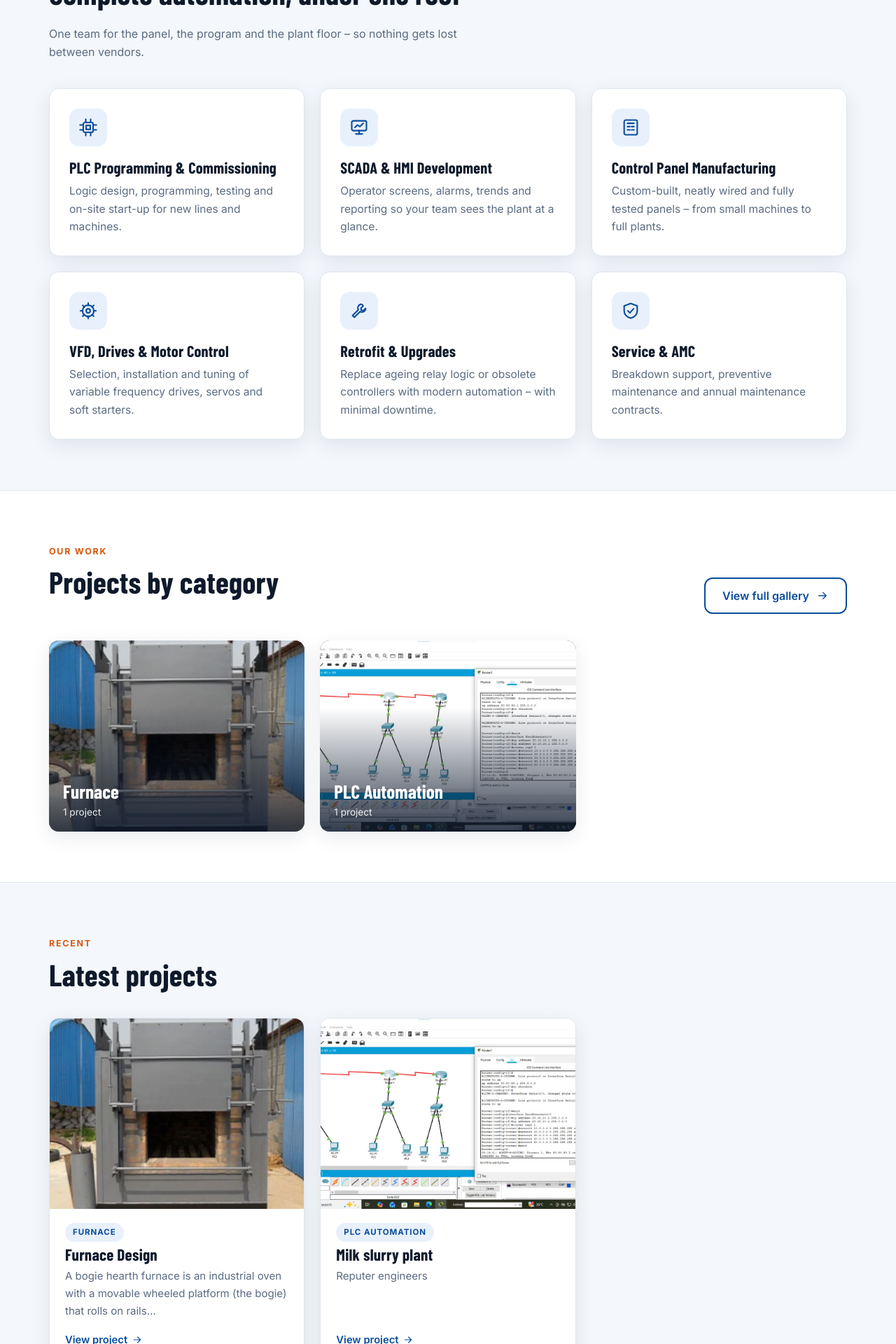
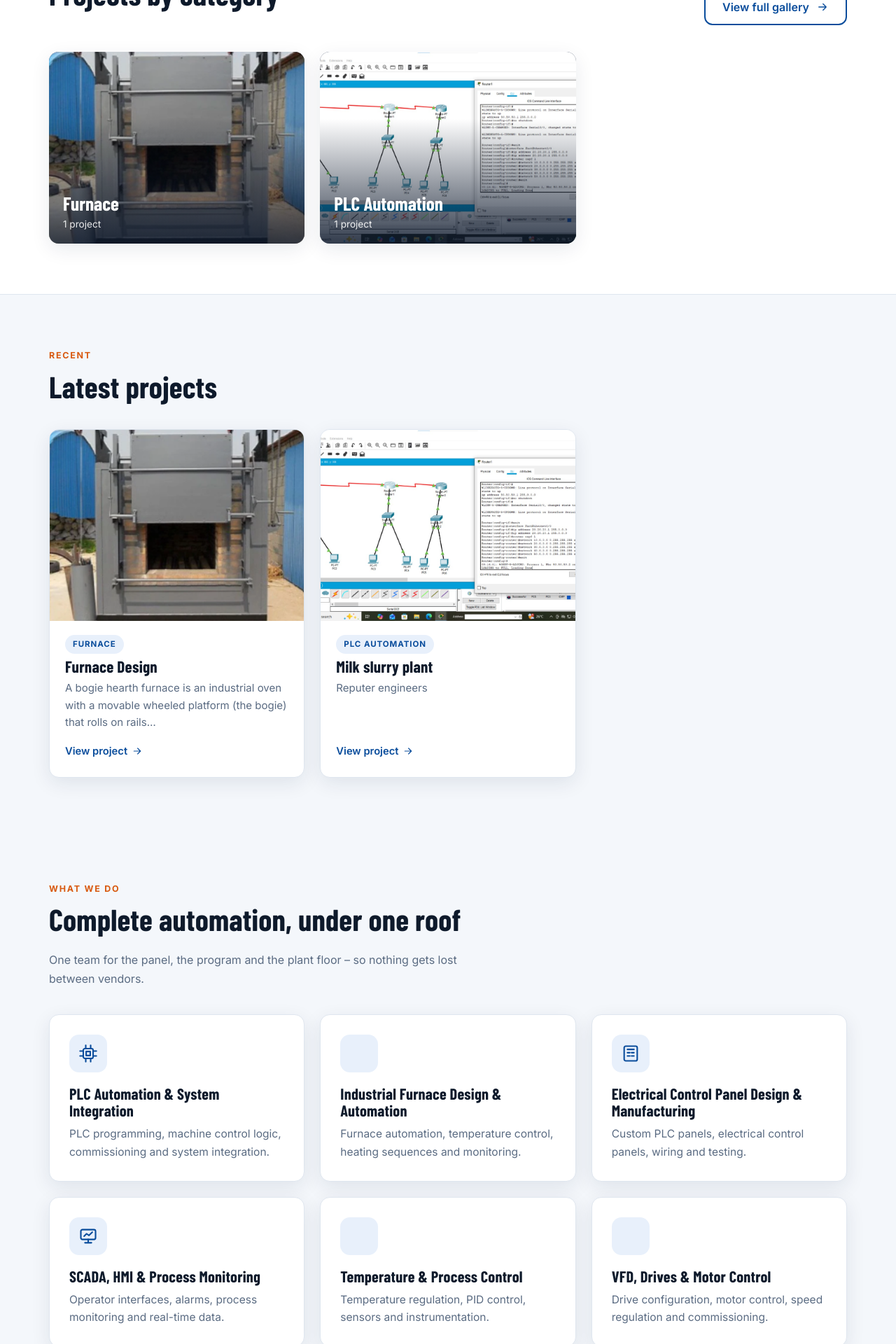
Before and after one commit to AtharvaNarale-code/Spine-Automation, a Flask app: page / in a window 1280 px wide. Shown: the part 920-2840 px from the top of the page at 70% size. Run offline with Flask 3, Linux system fonts and the light colour scheme; data comes from the database, SQL or seed files in the repository; some libraries are stand-ins or nearby versions.

Commit message:
Structural change:Shift services to bottom

```diff
--- a/app.py
+++ b/app.py
@@ -85,29 +85,32 @@ PLACEHOLDER_PHONE = COMPANY["phone_display"] == "+91 9822437473"
 
 SERVICES = [
 
-    ("chip", "PLC Programming & Commissioning",
-
-     "Logic design, programming, testing and on-site start-up for new lines and machines."),
-
-    ("monitor", "SCADA & HMI Development",
-
-     "Operator screens, alarms, trends and reporting so your team sees the plant at a glance."),
-
-    ("panel", "Control Panel Manufacturing",
-
-     "Custom-built, neatly wired and fully tested panels – from small machines to full plants."),
-
-    ("drive", "VFD, Drives & Motor Control",
-
-     "Selection, installation and tuning of variable frequency drives, servos and soft starters."),
-
-    ("wrench", "Retrofit & Upgrades",
-
-     "Replace ageing relay logic or obsolete controllers with modern automation – with minimal downtime."),
-
-    ("shield", "Service & AMC",
-
-     "Breakdown support, preventive maintenance and annual maintenance contracts."),
+    ("chip", "PLC Automation & System Integration",
+     "PLC programming, machine control logic, commissioning and system integration."),
+
+    ("flame", "Industrial Furnace Design & Automation",
+     "Furnace automation, temperature control, heating sequences and monitoring."),
+
+    ("panel", "Electrical Control Panel Design & Manufacturing",
+     "Custom PLC panels, electrical control panels, wiring and testing."),
+
+    ("monitor", "SCADA, HMI & Process Monitoring",
+     "Operator interfaces, alarms, process monitoring and real-time data."),
+
+    ("gauge", "Temperature & Process Control",
+     "Temperature regulation, PID control, sensors and instrumentation."),
+
+    ("zap", "VFD, Drives & Motor Control",
+     "Drive configuration, motor control, speed regulation and commissioning."),
+
+    ("settings", "Industrial Electrical & Automation Engineering",
+     "Integrated electrical, instrumentation and industrial automation solutions."),
+
+    ("refresh-cw", "PLC Modernization & System Revamping",
+     "PLC replacement and control upgrades for improved reliability."),
+
+    ("wrench", "Breakdown Support & Preventive Maintenance",
+     "Fault diagnosis, preventive maintenance and downtime reduction."),
 
 ]
 
--- a/requirements.txt
+++ b/requirements.txt
@@ -1,4 +1,4 @@
 Flask>=3.0
 Pillow>=10.0
 gunicorn>=22.0
-psycopg[binary]
+psycopg[binary]>=2.9
--- a/templates/admin_dashboard.html
+++ b/templates/admin_dashboard.html
@@ -7,8 +7,6 @@
   <a class="btn btn-p" href="{{ url_for('admin_project_new') }}">{{ icon('plus', 18) }} Add project</a>
 </div>
 
-{% if warn_password %}<div class="flash warn"><b>Change the default admin password.</b> You are still using the built-in password. Set the <code>ADMIN_PASSWORD</code> (and optionally <code>ADMIN_USERNAME</code>) environment variable before going live.</div>{% endif %}
-{% if warn_phone %}<div class="flash warn"><b>Add your real contact details.</b> The phone number on the site is still a placeholder. Edit the <code>COMPANY</code> block at the top of <code>app.py</code> (or set <code>COMPANY_PHONE</code>, <code>COMPANY_EMAIL</code>, <code>COMPANY_ADDRESS</code>).</div>{% endif %}
 
 <div class="stats">
   <div class="card stat"><b>{{ stats.projects }}</b><span>Projects published</span></div>
--- a/templates/home.html
+++ b/templates/home.html
@@ -1,3 +1,4 @@
+
 {% extends 'base.html' %}
 {% from '_icons.html' import icon %}
 {% block content %}
@@ -8,13 +9,21 @@
       <span class="eyebrow">Industrial Automation Experts</span>
       <h1>PLC &amp; Automation Solutions That <em>Keep Your Plant Running</em></h1>
       <p class="lead">From control panels to PLC programming, SCADA and drives – {{ company.name }} designs, builds and commissions automation that is reliable, documented and supported long after start-up.</p>
+
       <div class="hero-cta">
         <a class="btn btn-call big" href="{{ company.phone_href }}">
           <span class="bub">{{ icon('phone', 24) }}</span>
-          <span><span class="l1">Call us now</span><span class="l2">{{ company.phone_display }}</span></span>
+          <span>
+            <span class="l1">Call us now</span>
+            <span class="l2">{{ company.phone_display }}</span>
+          </span>
         </a>
-        <a class="btn btn-ghost btn-lg" href="{{ url_for('contact') }}#form">{{ icon('send', 20) }} Request a Quote</a>
+
+        <a class="btn btn-ghost btn-lg" href="{{ url_for('contact') }}#form">
+          {{ icon('send', 20) }} Request a Quote
+        </a>
       </div>
+
       <ul class="ticks">
         <li>{{ icon('check', 18) }} Panel to commissioning</li>
         <li>{{ icon('check', 18) }} Fast response</li>
@@ -24,14 +33,17 @@
 
     <svg class="hero-art" viewBox="0 0 520 440" role="img" aria-label="Illustration of an industrial control panel with PLC modules">
       <defs>
-        <linearGradient id="pg" x1="0" y1="0" x2="0" y2="1"><stop offset="0" stop-color="#fff"/><stop offset="1" stop-color="#e7eff9"/></linearGradient>
+        <linearGradient id="pg" x1="0" y1="0" x2="0" y2="1">
+          <stop offset="0" stop-color="#fff"/>
+          <stop offset="1" stop-color="#e7eff9"/>
+        </linearGradient>
       </defs>
+
       <rect x="30" y="24" width="460" height="392" rx="20" fill="url(#pg)" stroke="#c4d3e7" stroke-width="2"/>
       <rect x="54" y="48" width="412" height="16" rx="8" fill="#d6e2f2"/>
       <rect x="54" y="226" width="412" height="16" rx="8" fill="#d6e2f2"/>
-      <!-- DIN rail -->
       <rect x="54" y="150" width="412" height="7" fill="#b3c3d9"/>
-      <!-- PLC modules -->
+
       <g stroke="#b3c3d9" stroke-width="1.5">
         <rect x="70" y="86" width="62" height="118" rx="7" fill="#fff"/>
         <rect x="140" y="86" width="62" height="118" rx="7" fill="#fff"/>
@@ -39,29 +51,65 @@
         <rect x="280" y="86" width="62" height="118" rx="7" fill="#fff"/>
         <rect x="350" y="86" width="62" height="118" rx="7" fill="#fff"/>
       </g>
+
       <rect x="70" y="86" width="62" height="20" rx="7" fill="#0a4d9c"/>
       <rect x="140" y="86" width="62" height="20" rx="7" fill="#0a4d9c"/>
       <rect x="210" y="86" width="62" height="20" rx="7" fill="#0a4d9c"/>
       <rect x="280" y="86" width="62" height="20" rx="7" fill="#0a4d9c"/>
       <rect x="350" y="86" width="62" height="20" rx="7" fill="#f26a1b"/>
+
       <g>
-        <circle class="led" cx="84" cy="124" r="4.5" fill="#22c55e"/><circle class="led b" cx="100" cy="124" r="4.5" fill="#22c55e"/><circle class="led c" cx="116" cy="124" r="4.5" fill="#f26a1b"/>
-        <circle class="led b" cx="154" cy="124" r="4.5" fill="#22c55e"/><circle class="led" cx="170" cy="124" r="4.5" fill="#22c55e"/><circle class="led c" cx="186" cy="124" r="4.5" fill="#22c55e"/>
-        <circle class="led c" cx="224" cy="124" r="4.5" fill="#22c55e"/><circle class="led" cx="240" cy="124" r="4.5" fill="#22c55e"/><circle class="led b" cx="256" cy="124" r="4.5" fill="#22c55e"/>
-        <circle class="led" cx="294" cy="124" r="4.5" fill="#22c55e"/><circle class="led c" cx="310" cy="124" r="4.5" fill="#f26a1b"/><circle class="led b" cx="326" cy="124" r="4.5" fill="#22c55e"/>
-        <circle class="led b" cx="364" cy="124" r="4.5" fill="#22c55e"/><circle class="led" cx="380" cy="124" r="4.5" fill="#22c55e"/><circle class="led c" cx="396" cy="124" r="4.5" fill="#22c55e"/>
+        <circle class="led" cx="84" cy="124" r="4.5" fill="#22c55e"/>
+        <circle class="led b" cx="100" cy="124" r="4.5" fill="#22c55e"/>
+        <circle class="led c" cx="116" cy="124" r="4.5" fill="#f26a1b"/>
+
+        <circle class="led b" cx="154" cy="124" r="4.5" fill="#22c55e"/>
+        <circle class="led" cx="170" cy="124" r="4.5" fill="#22c55e"/>
+        <circle class="led c" cx="186" cy="124" r="4.5" fill="#22c55e"/>
+
+        <circle class="led c" cx="224" cy="124" r="4.5" fill="#22c55e"/>
+        <circle class="led" cx="240" cy="124" r="4.5" fill="#22c55e"/>
+        <circle class="led b" cx="256" cy="124" r="4.5" fill="#22c55e"/>
+
+        <circle class="led" cx="294" cy="124" r="4.5" fill="#22c55e"/>
+        <circle class="led c" cx="310" cy="124" r="4.5" fill="#f26a1b"/>
+        <circle class="led b" cx="326" cy="124" r="4.5" fill="#22c55e"/>
+
+        <circle class="led b" cx="364" cy="124" r="4.5" fill="#22c55e"/>
+        <circle class="led" cx="380" cy="124" r="4.5" fill="#22c55e"/>
+        <circle class="led c" cx="396" cy="124" r="4.5" fill="#22c55e"/>
       </g>
+
       <g fill="#e1e9f4" stroke="#b3c3d9">
-        <rect x="80" y="140" width="42" height="8" rx="2"/><rect x="150" y="140" width="42" height="8" rx="2"/><rect x="220" y="140" width="42" height="8" rx="2"/><rect x="290" y="140" width="42" height="8" rx="2"/><rect x="360" y="140" width="42" height="8" rx="2"/>
+        <rect x="80" y="140" width="42" height="8" rx="2"/>
+        <rect x="150" y="140" width="42" height="8" rx="2"/>
+        <rect x="220" y="140" width="42" height="8" rx="2"/>
+        <rect x="290" y="140" width="42" height="8" rx="2"/>
+        <rect x="360" y="140" width="42" height="8" rx="2"/>
       </g>
+
       <g fill="#4b5f7a">
-        <rect x="80" y="170" width="9" height="22" rx="2"/><rect x="95" y="170" width="9" height="22" rx="2"/><rect x="110" y="170" width="9" height="22" rx="2"/>
-        <rect x="150" y="170" width="9" height="22" rx="2"/><rect x="165" y="170" width="9" height="22" rx="2"/><rect x="180" y="170" width="9" height="22" rx="2"/>
-        <rect x="220" y="170" width="9" height="22" rx="2"/><rect x="235" y="170" width="9" height="22" rx="2"/><rect x="250" y="170" width="9" height="22" rx="2"/>
-        <rect x="290" y="170" width="9" height="22" rx="2"/><rect x="305" y="170" width="9" height="22" rx="2"/><rect x="320" y="170" width="9" height="22" rx="2"/>
-        <rect x="360" y="170" width="9" height="22" rx="2"/><rect x="375" y="170" width="9" height="22" rx="2"/><rect x="390" y="170" width="9" height="22" rx="2"/>
+        <rect x="80" y="170" width="9" height="22" rx="2"/>
+        <rect x="95" y="170" width="9" height="22" rx="2"/>
+        <rect x="110" y="170" width="9" height="22" rx="2"/>
+
+        <rect x="150" y="170" width="9" height="22" rx="2"/>
+        <rect x="165" y="170" width="9" height="22" rx="2"/>
+        <rect x="180" y="170" width="9" height="22" rx="2"/>
+
+        <rect x="220" y="170" width="9" height="22" rx="2"/>
+        <rect x="235" y="170" width="9" height="22" rx="2"/>
+        <rect x="250" y="170" width="9" height="22" rx="2"/>
+
+        <rect x="290" y="170" width="9" height="22" rx="2"/>
+        <rect x="305" y="170" width="9" height="22" rx="2"/>
+        <rect x="320" y="170" width="9" height="22" rx="2"/>
+
+        <rect x="360" y="170" width="9" height="22" rx="2"/>
+        <rect x="375" y="170" width="9" height="22" rx="2"/>
+        <rect x="390" y="170" width="9" height="22" rx="2"/>
       </g>
-      <!-- wires -->
+
       <g fill="none" stroke-width="3" stroke-linecap="round">
         <path d="M84 192 V262 H110" stroke="#0a4d9c"/>
         <path d="M100 192 V272 H150" stroke="#f26a1b"/>
@@ -69,17 +117,21 @@
         <path d="M254 192 V318 H300" stroke="#f26a1b"/>
         <path d="M324 192 V280 H372" stroke="#0a4d9c"/>
       </g>
-      <!-- drive / HMI -->
+
       <rect x="70" y="250" width="132" height="140" rx="10" fill="#fff" stroke="#b3c3d9" stroke-width="1.5"/>
       <rect x="84" y="264" width="104" height="46" rx="6" fill="#0e2a4d"/>
       <path d="M92 296l16-14 14 8 18-16 16 10" stroke="#6fd0ff" stroke-width="2.5" fill="none" stroke-linecap="round" stroke-linejoin="round"/>
-      <circle cx="104" cy="338" r="11" fill="#e1e9f4" stroke="#b3c3d9"/><circle cx="142" cy="338" r="11" fill="#e1e9f4" stroke="#b3c3d9"/><circle cx="180" cy="338" r="11" fill="#f26a1b"/>
+
+      <circle cx="104" cy="338" r="11" fill="#e1e9f4" stroke="#b3c3d9"/>
+      <circle cx="142" cy="338" r="11" fill="#e1e9f4" stroke="#b3c3d9"/>
+      <circle cx="180" cy="338" r="11" fill="#f26a1b"/>
       <rect x="84" y="362" width="104" height="10" rx="3" fill="#e1e9f4"/>
+
       <rect x="226" y="262" width="96" height="124" rx="10" fill="#fff" stroke="#b3c3d9" stroke-width="1.5"/>
       <rect x="240" y="276" width="68" height="22" rx="4" fill="#e1e9f4"/>
       <rect x="240" y="306" width="68" height="22" rx="4" fill="#e1e9f4"/>
       <rect x="240" y="336" width="68" height="34" rx="4" fill="#0a4d9c"/>
-      <!-- gear -->
+
       <g class="gear">
         <circle cx="430" cy="352" r="38" fill="none" stroke="#0a4d9c" stroke-width="16" stroke-dasharray="10 8.4"/>
         <circle cx="430" cy="352" r="30" fill="#fff" stroke="#0a4d9c" stroke-width="6"/>
@@ -89,50 +141,51 @@
   </div>
 </section>
 
-<section class="section" id="services">
-  <div class="wrap">
-    <div class="sec-head">
-      <span class="eyebrow">What we do</span>
-      <h2>Complete automation, under one roof</h2>
-      <p>One team for the panel, the program and the plant floor – so nothing gets lost between vendors.</p>
-    </div>
-    <div class="grid g3">
-      {% for ic, title, text in services %}
-      <article class="card svc">
-        <div class="ib">{{ icon(ic, 28) }}</div>
-        <h3>{{ title }}</h3>
-        <p>{{ text }}</p>
-      </article>
-      {% endfor %}
-    </div>
-  </div>
-</section>
 
+<!-- PROJECTS BY CATEGORY -->
 {% if tiles %}
-<section class="section alt">
+<section class="section alt" id="project-categories">
   <div class="wrap">
     <div class="sec-head row">
-      <div><span class="eyebrow">Our work</span><h2>Projects by category</h2></div>
-      <a class="btn btn-ghost" href="{{ url_for('gallery') }}">View full gallery {{ icon('arrow', 18) }}</a>
+      <div>
+        <span class="eyebrow">Our work</span>
+        <h2>Projects by category</h2>
+      </div>
+      <a class="btn btn-ghost" href="{{ url_for('gallery') }}">
+        View full gallery {{ icon('arrow', 18) }}
+      </a>
     </div>
+
     <div class="grid g3">
       {% for t in tiles %}
       <a class="tile" href="{{ url_for('gallery', cat=t.slug) }}">
         <img src="{{ url_for('media', filename=t.cover) }}" alt="{{ t.name }}" loading="lazy">
-        <div class="t"><b>{{ t.name }}</b><span>{{ t.count }} project{{ '' if t.count == 1 else 's' }}</span></div>
+        <div class="t">
+          <b>{{ t.name }}</b>
+          <span>{{ t.count }} project{{ '' if t.count == 1 else 's' }}</span>
+        </div>
       </a>
       {% endfor %}
     </div>
   </div>
 </section>
 
-<section class="section">
+
+<!-- LATEST PROJECTS -->
+<section class="section" id="latest-projects">
   <div class="wrap">
-    <div class="sec-head"><span class="eyebrow">Recent</span><h2>Latest projects</h2></div>
+    <div class="sec-head">
+      <span class="eyebrow">Recent</span>
+      <h2>Latest projects</h2>
+    </div>
+
     <div class="grid g3">
       {% for p in latest %}
       <a class="card proj" href="{{ url_for('project_detail', project_id=p.id) }}">
-        <div class="img"><img src="{{ url_for('media', filename=p.cover_image) }}" alt="{{ p.title }}" loading="lazy"></div>
+        <div class="img">
+          <img src="{{ url_for('media', filename=p.cover_image) }}" alt="{{ p.title }}" loading="lazy">
+        </div>
+
         <div class="body">
           <span class="badge">{{ p.category_name }}</span>
           <h3>{{ p.title }}</h3>
@@ -146,29 +199,68 @@
 </section>
 {% endif %}
 
-<section class="section {{ '' if tiles else 'alt' }}">
+
+<!-- OUR SERVICES - MOVED BELOW PROJECTS -->
+<section class="section" id="services">
   <div class="wrap">
-    <div class="sec-head"><span class="eyebrow">How we work</span><h2>A clear path from idea to commissioning</h2></div>
-    <div class="steps">
-      {% for t, d in process %}
-      <div class="step"><h3>{{ t }}</h3><p>{{ d }}</p></div>
+    <div class="sec-head">
+      <span class="eyebrow">What we do</span>
+      <h2>Complete automation, under one roof</h2>
+      <p>One team for the panel, the program and the plant floor – so nothing gets lost between vendors.</p>
+    </div>
+
+    <div class="grid g3">
+      {% for ic, title, text in services %}
+      <article class="card svc">
+        <div class="ib">{{ icon(ic, 28) }}</div>
+        <h3>{{ title }}</h3>
+        <p>{{ text }}</p>
+      </article>
       {% endfor %}
     </div>
   </div>
 </section>
 
-<section class="section" style="padding-top:20px">
+
+<!-- OUR PROCESS -->
+<section class="section {{ '' if tiles else 'alt' }}" id="our-process">
+  <div class="wrap">
+    <div class="sec-head">
+      <span class="eyebrow">How we work</span>
+      <h2>A clear path from idea to commissioning</h2>
+    </div>
+
+    <div class="steps">
+      {% for t, d in process %}
+      <div class="step">
+        <h3>{{ t }}</h3>
+        <p>{{ d }}</p>
+      </div>
+      {% endfor %}
+    </div>
+  </div>
+</section>
+
+
+<!-- CONTACT CTA -->
+<section class="section" style="padding-top:20px" id="contact-cta">
   <div class="wrap">
     <div class="cta-band">
       <div>
         <h2>Need automation help? Let's talk.</h2>
         <p>Call us for a quick discussion, or send your requirement and we'll come back with a clear quotation.</p>
       </div>
+
       <div class="acts">
-        <a class="btn btn-call btn-lg" href="{{ company.phone_href }}">{{ icon('phone', 20) }} {{ company.phone_display }}</a>
-        <a class="btn btn-ghost btn-lg" href="{{ url_for('contact') }}#form">Request a Quote</a>
+        <a class="btn btn-call btn-lg" href="{{ company.phone_href }}">
+          {{ icon('phone', 20) }} {{ company.phone_display }}
+        </a>
+        <a class="btn btn-ghost btn-lg" href="{{ url_for('contact') }}#form">
+          Request a Quote
+        </a>
       </div>
     </div>
   </div>
 </section>
+
 {% endblock %}
```
